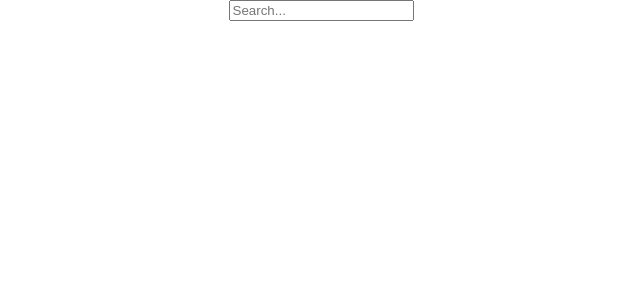
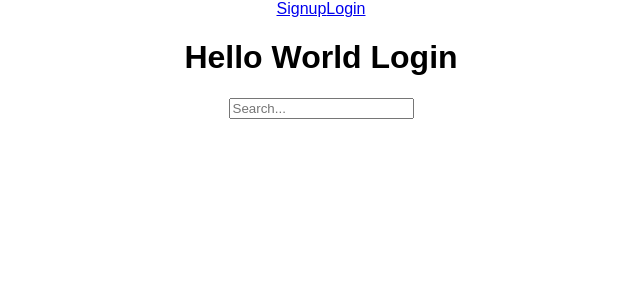
Before and after one commit to samgehret/esGApe-front-end, a React (Create React App) app: page /login in a window 1280 px wide. Shown: the top 300 px of the page, without its empty margins (319-959 px from the left). Built offline with nearby package versions, Linux system fonts and the light colour scheme.

Commit message:
made simple navbar, imported react-router-dom, made hello world for signup and login forms

```diff
--- a/package.json
+++ b/package.json
@@ -5,6 +5,7 @@
   "dependencies": {
     "react": "^16.2.0",
     "react-dom": "^16.2.0",
+    "react-router-dom": "^4.2.2",
     "react-scripts": "1.1.1"
   },
   "scripts": {
--- a/src/App.js
+++ b/src/App.js
@@ -2,11 +2,17 @@ import React, { Component } from 'react'
 // import logo from './logo.svg';
 import './App.css'
 import Restaurant from './components/Restaurant'
-
+import Navbar from './components/Navbar'
+import SignupForm from './components/forms/SignupForm'
+import LoginForm from './components/forms/LoginForm'
+import {Route, Link, Redirect, Switch} from 'react-router-dom'
 class App extends Component {
   constructor (props) {
     super(props)
     this.state = {
+      email: '',
+      password: '',
+      loggedIn: false,
       restaurant: []  // restaurant start from [] empty array
     }
   }
@@ -15,6 +21,10 @@ class App extends Component {
     return (
       <div className='App'>
         <div className='Main'>
+        <Navbar />
+        {/* Add Switch? */}
+          <Route path='/signup' render={() => <SignupForm />}/>
+          <Route path='/login' render={() => <LoginForm />}/>
           <div className='search'>
             <input type='text' placeholder='Search...' value={this.state.search} onChange={this.handleSearch} />
           </div>
--- /dev/null
+++ b/src/components/Navbar.js
@@ -0,0 +1,16 @@
+import React, { Component } from 'react';
+import {Route, Link, Redirect, Switch} from 'react-router-dom'
+class Navbar extends Component {
+    render() {
+        return (
+            <div>
+                <nav>
+                    <Link to='/signup'>Signup</Link>
+                    <Link to='/login'>Login</Link>
+                </nav>
+            </div>
+        );
+    }
+}
+
+export default Navbar;
--- /dev/null
+++ b/src/components/forms/LoginForm.js
@@ -0,0 +1,13 @@
+import React, { Component } from 'react';
+
+class LoginForm extends Component {
+    render() {
+        return (
+            <div>
+                <h1>Hello World Login</h1>
+            </div>
+        );
+    }
+}
+
+export default LoginForm;
--- /dev/null
+++ b/src/components/forms/SignupForm.js
@@ -0,0 +1,13 @@
+import React, { Component } from 'react';
+
+class SignupForm extends Component {
+    render() {
+        return (
+            <div>
+                <h1>Hello World Signup</h1>
+            </div>
+        );
+    }
+}
+
+export default SignupForm;
--- a/src/index.js
+++ b/src/index.js
@@ -1,10 +1,14 @@
 import React from 'react';
 import ReactDOM from 'react-dom';
+import {BrowserRouter as Router} from 'react-router-dom'
 import './index.css';
 import App from './App';
 import Restaurant from './components/Restaurant'
 import registerServiceWorker from './registerServiceWorker';
 //import Hello from './components/Hello';
 
-ReactDOM.render(<App />, document.getElementById('root'));
+ReactDOM.render(
+<Router>
+<App />
+</Router>, document.getElementById('root'));
 registerServiceWorker();
```
Also changed, not shown: planning.txt, test.txt (deleted), 2 other files (tests, documents, lock files or other folders).
